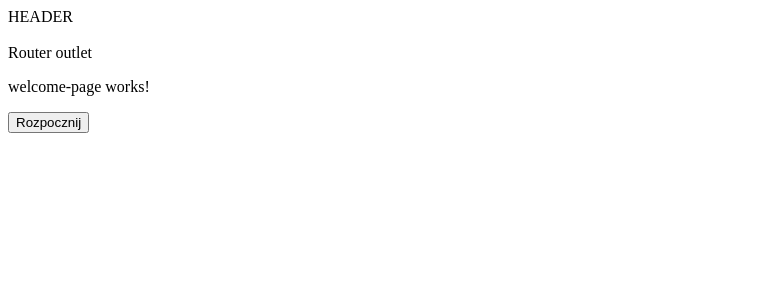
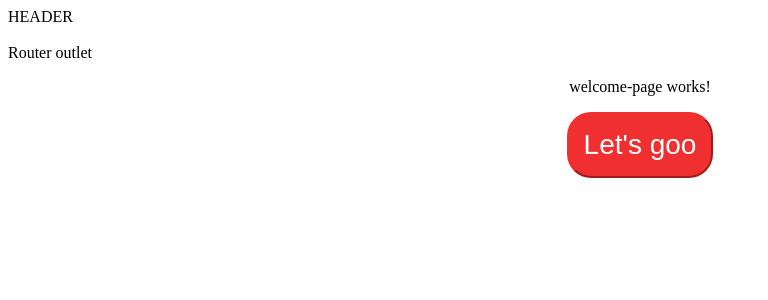
Before and after one commit to Organizacja-Przestepcza/ng-ban-kan, an Angular app: page /welcome-page-component in a window 1280 px wide. Shown: the top 300 px of the page, without its empty margins (0-768 px from the left). Built offline with nearby package versions, Linux system fonts and the light colour scheme.

Commit message:
start button css
let's goo

```diff
--- a/src/app/welcome-page/welcome-page.component.css
+++ b/src/app/welcome-page/welcome-page.component.css
@@ -0,0 +1,17 @@
+.container {
+    text-align: center;
+}
+.button {
+    color: white;
+    font-size: 28px;
+    border-radius: 24px;
+    padding: 15px;
+    cursor: pointer;
+    background-color: #f03030;
+    border-color: #f03030;
+    transition-duration: 300ms;
+}
+.button:hover {
+    background-color: #ffeeee;
+    color: black;
+}
--- a/src/app/welcome-page/welcome-page.component.html
+++ b/src/app/welcome-page/welcome-page.component.html
@@ -1,2 +1,4 @@
-<p>welcome-page works!</p>
-<button routerLink="/kanban-component" >Rozpocznij</button>
+<div class="container">
+    <p>welcome-page works!</p>
+    <button class="button" routerLink="/kanban-component" >Let's goo</button>
+</div>
```
